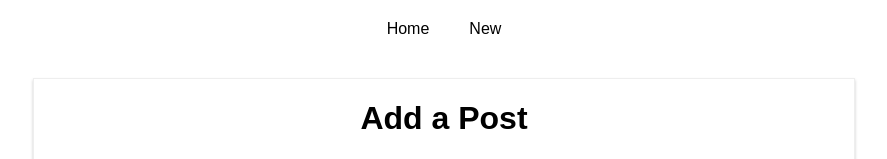
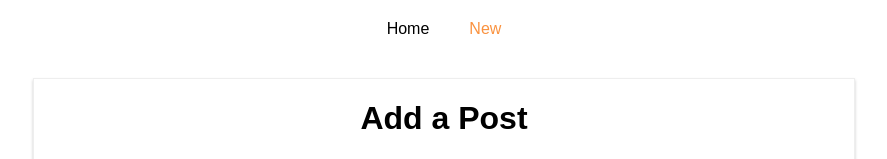
Before and after one commit to yuwanli/react-http, a React (Create React App) app: page /new-post in a window 1280 px wide. Shown: the top 159 px of the page, without its empty margins (196-1083 px from the left). Built offline with nearby package versions, Linux system fonts and the light colour scheme.

Commit message:
add router

```diff
--- a/src/components/Post/Post.js
+++ b/src/components/Post/Post.js
@@ -1,14 +1,17 @@
 import React from 'react';
+// import {withRouter} from 'react-router-dom'
 
 import './Post.css';
 
-const post = (props) => (
+const post = (props) => {
+    return (
         <article className="Post" onClick={props.clicked}>
             <h1>{props.title}</h1>
             <div className="Info">
                 <div className="Author">Author</div>
             </div>
         </article>
-);
+    )
+};
 
 export default post;
--- a/src/containers/Blog/Blog.css
+++ b/src/containers/Blog/Blog.css
@@ -25,6 +25,7 @@
 }
 
 .Blog a:hover,
-.Blog a:active{
+.Blog a:active,
+.Blog a.active{
     color: #fa923f;
 }
--- a/src/containers/Blog/Blog.js
+++ b/src/containers/Blog/Blog.js
@@ -1,25 +1,25 @@
 import React, { Component } from 'react';
-import axios from '../../axios'
-import {Route,Link} from 'react-router-dom'
+// import axios from '../../axios'
+import {Route,NavLink} from 'react-router-dom'
 
 import './Blog.css';
 import Posts from './Posts/Posts'
 import NewPost from './NewPost/NewPost'
+import FullPost from './FullPost/FullPost'
 
 class Blog extends Component {
     render () {
-
         return (
             <div className="Blog">
                 <header>
                     <nav>
                         <ul>
-                            <li><Link to="/">Home</Link></li>
-                            <li><Link to={{
+                            <li><NavLink to="/" exact>Home</NavLink></li>
+                            <li><NavLink to={{
                                 pathname: '/new-post',
                                 hash: '#submit',
                                 search: '?quick-submit=true'
-                            }}>New</Link></li>
+                            }}>New</NavLink></li>
                         </ul>
                     </nav>
                 </header>
@@ -27,6 +27,7 @@ class Blog extends Component {
                 <Route path="/" exact render={() => <Posts></Posts>}></Route> */}
                 <Route path="/" exact component={Posts}></Route>
                 <Route path="/new-post" component={NewPost}></Route>
+                <Route path="/full-post/:id" component={FullPost}></Route>
             </div>
         );
     }
--- a/src/containers/Blog/FullPost/FullPost.js
+++ b/src/containers/Blog/FullPost/FullPost.js
@@ -1,5 +1,6 @@
 import React, { Component } from 'react';
-import axios from 'axios'
+import axios from '../../../axios'
+import {} from 'react-router-dom'
 
 import './FullPost.css';
 
@@ -8,10 +9,12 @@ class FullPost extends Component {
         loadedPost: null
     }
 
-    componentDidUpdate() {
-        if (this.props.id) {
-            if (!this.state.loadedPost || ( this.state.loadedPost && this.state.loadedPost.id !== this.props.id)) {
-                axios.get('/posts/' + this.props.id)
+    componentDidMount() {
+        console.log(this.props)
+        const id = this.props.match.params.id
+        if (id) {
+            if (!this.state.loadedPost || ( this.state.loadedPost && this.state.loadedPost.id !== id)) {
+                axios.get('/posts/' + id)
                 .then(res => {
                     this.setState({loadedPost: res.data})
                 })
--- a/src/containers/Blog/NewPost/NewPost.js
+++ b/src/containers/Blog/NewPost/NewPost.js
@@ -8,6 +8,10 @@ class NewPost extends Component {
         title: '',
         content: '',
         author: 'Max'
+    }
+
+    componentDidMount() {
+        console.log(this.props)
     }
 
     postDataHandler = () => {
--- a/src/containers/Blog/Posts/Posts.js
+++ b/src/containers/Blog/Posts/Posts.js
@@ -1,5 +1,6 @@
 import React, { Component } from 'react';
 import axios from '../../../axios'
+import {Link} from 'react-router-dom'
 
 import Post from '../../../components/Post/Post'
 import './Posts.css'
@@ -32,11 +33,12 @@ class Posts extends Component {
         if (!this.state.error){
             posts = this.state.posts.map(post => {
                 return (
-                    <Post
-                        key={post.id}
-                        {...post}
-                        clicked={() => this.postSelectedHandler(post.id)}
-                    />
+                    <Link to={'/full-post/' + post.id} key={post.id} >
+                        <Post
+                            {...post}
+                            clicked={() => this.postSelectedHandler(post.id)}
+                        />
+                    </Link>
                 )
             })
         }
```
Lines whose indentation alone changed are shown as unchanged.
